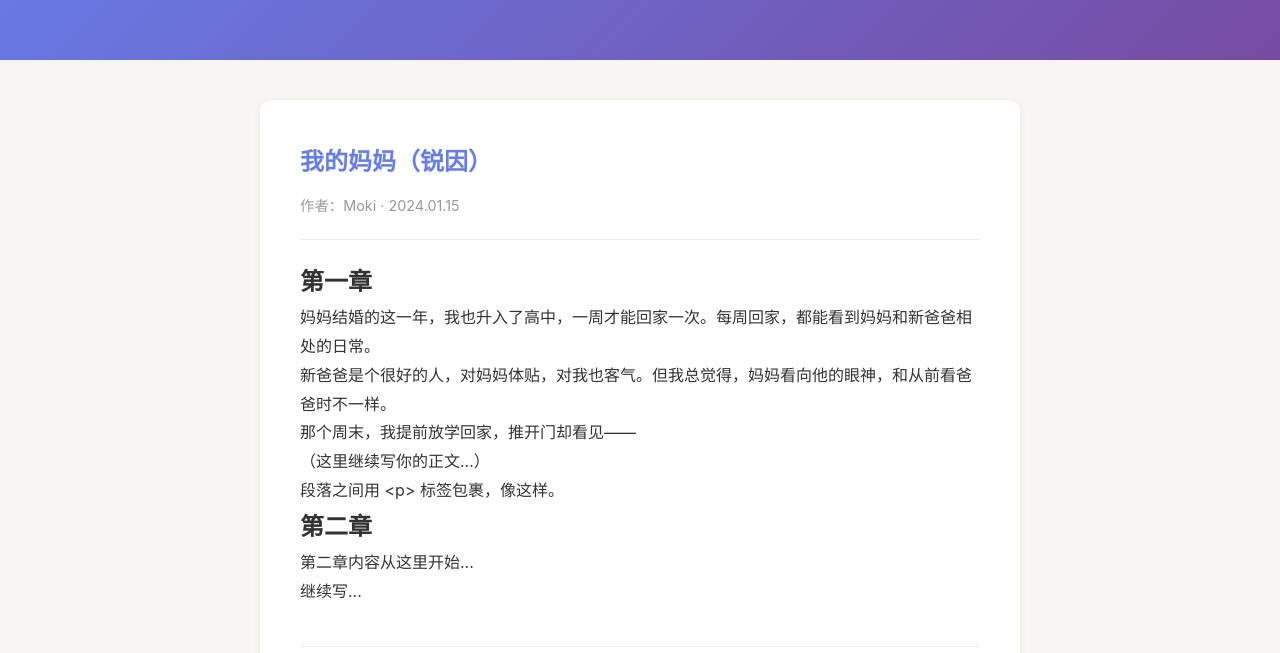
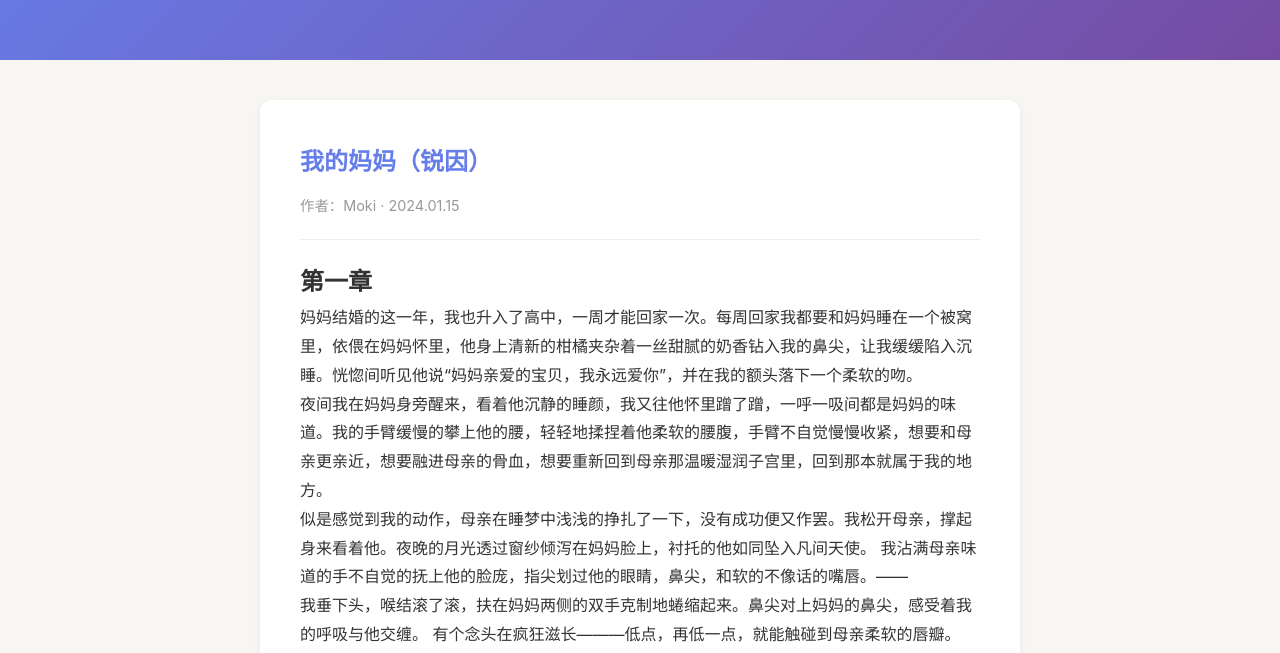
Before and after one commit to qdq521mf/moki-novels, a plain HTML site: page rps/novel1.html in a window 1280 px wide. Shown: the part 142-795 px from the top of the page. Drawn offline with Linux system fonts and the light colour scheme.

Commit message:
Update novel1.html

```diff
--- a/rps/novel1.html
+++ b/rps/novel1.html
@@ -20,15 +20,16 @@
 
             <h2>第一章</h2>
 
-            <p>妈妈结婚的这一年，我也升入了高中，一周才能回家一次。每周回家，都能看到妈妈和新爸爸相处的日常。</p>
+            <p>妈妈结婚的这一年，我也升入了高中，一周才能回家一次。每周回家我都要和妈妈睡在一个被窝里，依偎在妈妈怀里，他身上清新的柑橘夹杂着一丝甜腻的奶香钻入我的鼻尖，让我缓缓陷入沉睡。恍惚间听见他说“妈妈亲爱的宝贝，我永远爱你”，并在我的额头落下一个柔软的吻。</p>
 
-            <p>新爸爸是个很好的人，对妈妈体贴，对我也客气。但我总觉得，妈妈看向他的眼神，和从前看爸爸时不一样。</p>
+            <p>夜间我在妈妈身旁醒来，看着他沉静的睡颜，我又往他怀里蹭了蹭，一呼一吸间都是妈妈的味道。我的手臂缓慢的攀上他的腰，轻轻地揉捏着他柔软的腰腹，手臂不自觉慢慢收紧，想要和母亲更亲近，想要融进母亲的骨血，想要重新回到母亲那温暖湿润子宫里，回到那本就属于我的地方。</p>
 
-            <p>那个周末，我提前放学回家，推开门却看见——</p>
+            <p>似是感觉到我的动作，母亲在睡梦中浅浅的挣扎了一下，没有成功便又作罢。我松开母亲，撑起身来看着他。夜晚的月光透过窗纱倾泻在妈妈脸上，衬托的他如同坠入凡间天使。 我沾满母亲味道的手不自觉的抚上他的脸庞，指尖划过他的眼睛，鼻尖，和软的不像话的嘴唇。——</p>
 
-            <p>（这里继续写你的正文...）</p>
+            <p>我垂下头，喉结滚了滚，扶在妈妈两侧的双手克制地蜷缩起来。鼻尖对上妈妈的鼻尖，感受着我的呼吸与他交缠。 有个念头在疯狂滋长———低点，再低一点，就能触碰到母亲柔软的唇瓣。</p>
 
-            <p>段落之间用 &lt;p&gt; 标签包裹，像这样。</p>
+            <p>我不能</p>
+             <p>这个念头刚冒出来，我的心里就泛起一阵尖锐的疼。</p>
 
             <h2>第二章</h2>
 
```
